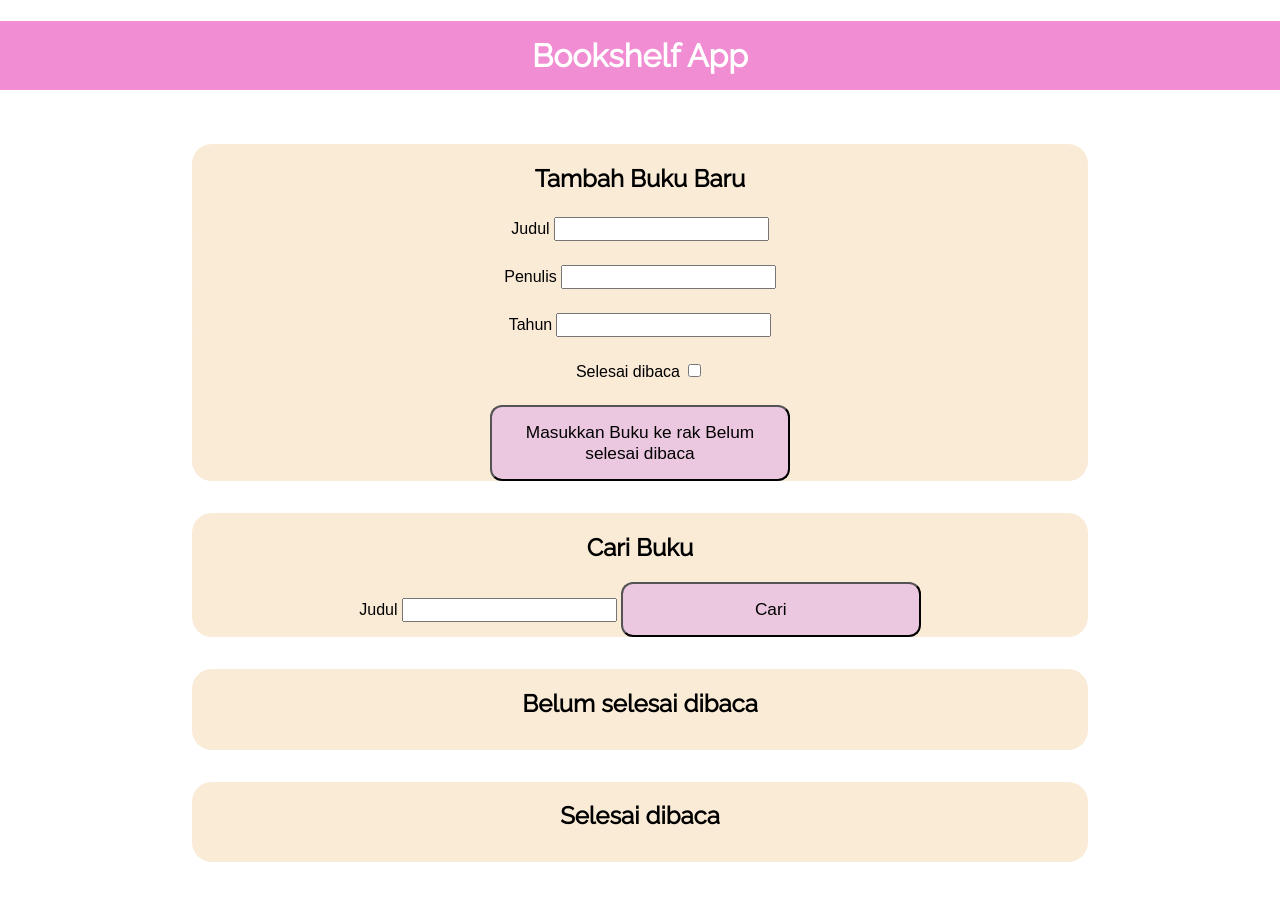
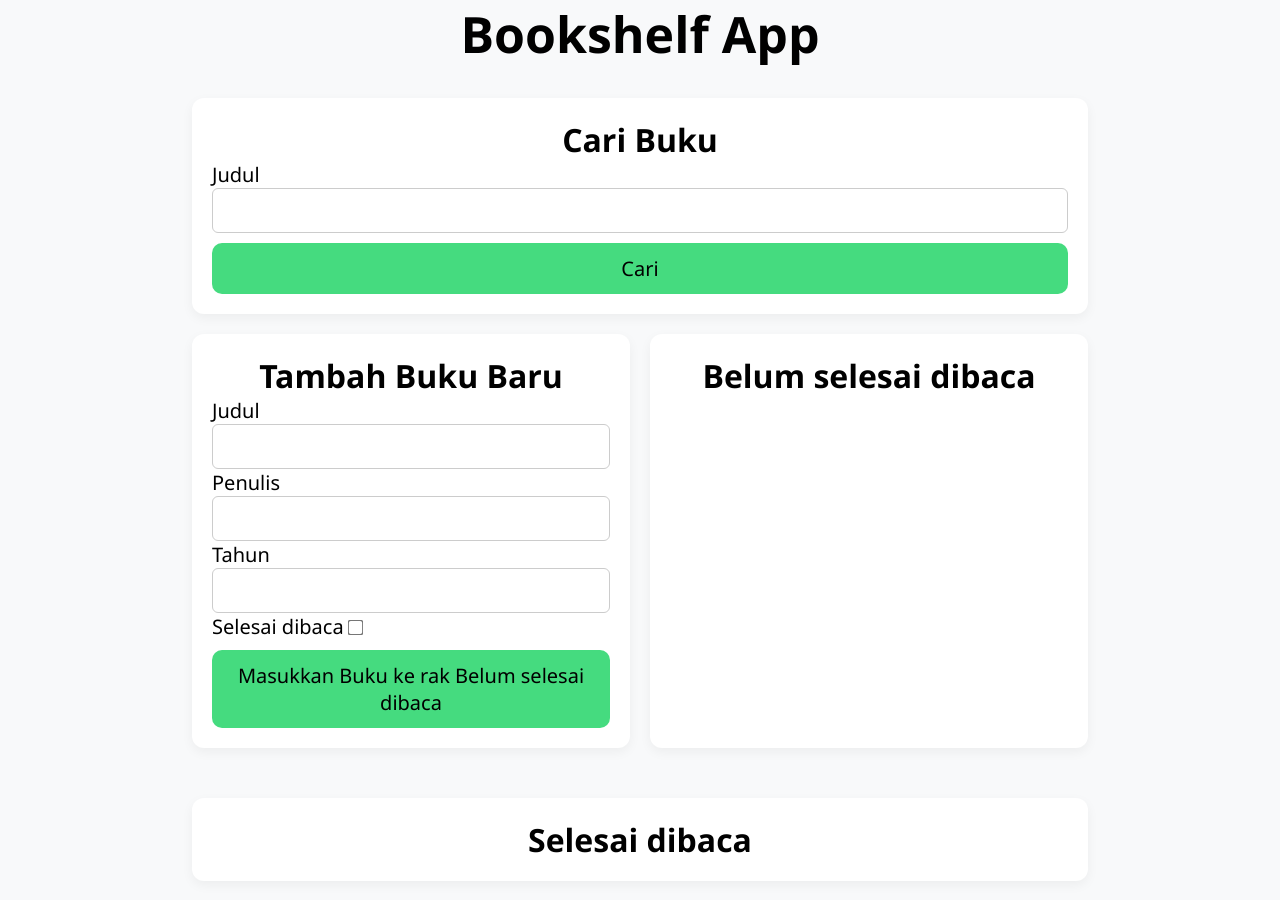
Before and after one commit to Afra-Nafilatul-Husna/bookshelf-app, a plain HTML site: page index.html in a window 1280 px wide. Before the commit the page ends 862 px from the top, so only its background shows below. Drawn offline with Linux system fonts and the light colour scheme.

Commit message:
hapus fitur edit dan update tampilan

```diff
--- a/index.html
+++ b/index.html
@@ -5,6 +5,7 @@
     <meta name="viewport" content="width=device-width, initial-scale=1.0" />
     <title>Bookshelf App</title>
     <link rel="stylesheet" href="style.css">
+
   </head>
   <body>
     <header>
@@ -13,7 +14,23 @@
 
 <main>
 
-      <section>
+  <!-- Section Cari Buku -->
+  <section class="search-section">
+    <div>
+      <h2>Cari Buku</h2>
+      <form id="searchBook" data-testid="searchBookForm">
+        <label for="searchBookTitle">Judul</label>
+        <input id="searchBookTitle" type="text" data-testid="searchBookFormTitleInput" />
+        <button id="searchSubmit" type="submit" data-testid="searchBookFormSubmitButton">Cari</button>
+      </form>
+    </div>
+  </section>
+
+  <!-- 2 Kolom: Tambah Buku & Belum selesai dibaca -->
+  <div class="two-column">
+
+    <!-- Section Tambah Buku -->
+    <section class="form-section">
       <div>
         <h2>Tambah Buku Baru</h2>
         <form id="bookForm" data-testid="bookForm">
@@ -31,11 +48,7 @@
           </div>
           <div>
             <label for="bookFormIsComplete">Selesai dibaca</label>
-            <input
-              id="bookFormIsComplete"
-              type="checkbox"
-              data-testid="bookFormIsCompleteCheckbox"
-            />
+            <input id="bookFormIsComplete" type="checkbox" data-testid="bookFormIsCompleteCheckbox" />
           </div>
           <button id="bookFormSubmit" type="submit" data-testid="bookFormSubmitButton">
             Masukkan Buku ke rak <span>Belum selesai dibaca</span>
@@ -44,64 +57,44 @@
       </div>
     </section>
 
-      <section>
-        <div>
-          <h2>Cari Buku</h2>
-        <form id="searchBook" data-testid="searchBookForm">
-          <label for="searchBookTitle">Judul</label>
-          <input id="searchBookTitle" type="text" data-testid="searchBookFormTitleInput" />
-          <button id="searchSubmit" type="submit" data-testid="searchBookFormSubmitButton">
-            Cari
-          </button>
-        </form>
-        </div>
-      </section>
-
-      <section >
+    <!-- Section Belum Selesai Dibaca -->
+    <section class="incomplete-section">
       <div>
         <h2>Belum selesai dibaca</h2>
-
-        <div id="incompleteBookList" data-testid="incompleteBookList" >
-          <!--
-            Ini adalah struktur HTML untuk masing-masing buku.
-            Pastikan susunan elemen beserta atribut data-testid menyesuaikan seperti contoh ini.
-          -->
-          <div data-bookid="123123123" data-testid="bookItem" >
-            <h3 data-testid="bookItemTitle">Judul Buku 1</h3>
-            <p data-testid="bookItemAuthor">Penulis: Penulis Buku 1 </p>
-            <p data-testid="bookItemYear">Tahun: 2030</p>
+        <div id="incompleteBookList" data-testid="incompleteBookList">
+          <div data-bookid="123123123" data-testid="bookItem">
+            <h3 data-testid="bookItemTitle">Judul:</h3>
+            <p data-testid="bookItemAuthor">Penulis:</p>
+            <p data-testid="bookItemYear">Tahun:</p>
             <div>
-              <button id="btnSelesaiBaca" data-testid="bookItemIsCompleteButton">Selesai dibaca</button>
-              <button    id="'btnHapusBuku" data-testid="bookItemDeleteButton">Hapus Buku</button>
-              <button   id="btnEditBuku" data-testid="bookItemEditButton">Edit Buku</button>
+              <button  id="btnSelesaiBaca" data-testid="bookItemIsCompleteButton">Selesai dibaca</button>
+              <button  id="'btnHapusBuku" data-testid="bookItemDeleteButton">Hapus Buku</button>
             </div>
           </div>
         </div>
       </div>
     </section>
 
-      <section>
+  </div>
+
+  <!-- Section Selesai Dibaca -->
+  <section class="complete-section">
     <div>
       <h2>Selesai dibaca</h2>
-
       <div id="completeBookList" data-testid="completeBookList">
-          <!--
-            Ini adalah struktur HTML untuk masing-masing buku.
-            Pastikan susunan elemen beserta atribut data-testid menyesuaikan seperti contoh ini.
-          -->
         <div data-bookid="456456456" data-testid="bookItem">
-            <h3 data-testid="bookItemTitle">Judul Buku 2</h3>
-            <p data-testid="bookItemAuthor">Penulis: Penulis Buku 2</p>
-            <p data-testid="bookItemYear">Tahun: 2030</p>
+          <h3 data-testid="bookItemTitle">Judul:</h3>
+          <p data-testid="bookItemAuthor">Penulis:</p>
+          <p data-testid="bookItemYear">Tahun:</p>
           <div>
             <button data-testid="bookItemIsCompleteButton">Selesai dibaca</button>
             <button data-testid="bookItemDeleteButton">Hapus Buku</button>
-              <button data-testid="bookItemEditButton">Edit Buku</button>
           </div>
         </div>
       </div>
     </div>
   </section>
+
 </main>
 
     <script defer src="main.js"></script>
--- a/main.js
+++ b/main.js
@@ -87,15 +87,15 @@ function buatBukuElement(identitasBuku) {
     // Membuat elemen untuk title, author, dan year
     const elementtitle = document.createElement('h3');
     elementtitle.setAttribute('data-testid', 'bookItemTitle')
-    elementtitle.innerText = `title: ${identitasBuku.title}`;
+    elementtitle.innerText = `Judul: ${identitasBuku.title}`;
 
     const elementauthor = document.createElement('p');
     elementauthor.setAttribute('data-testid', 'bookItemAuthor')
-    elementauthor.innerText = `author: ${identitasBuku.author}`;
+    elementauthor.innerText = `Penulis: ${identitasBuku.author}`;
 
     const elementyear = document.createElement('p');
     elementyear.setAttribute('data-testid', 'bookItemYear')
-    elementyear.innerText = `year: ${identitasBuku.year}`;
+    elementyear.innerText = `Tahun: ${identitasBuku.year}`;
 
 
         // Membuat tombol SELESAI baca
@@ -128,7 +128,7 @@ function buatBukuElement(identitasBuku) {
 
     // Membuat tombol EDIT buku
     const buttonEditBuku = document.createElement('button');
-    buttonEditBuku.innerText = 'Edit Buku';
+    // buttonEditBuku.innerText = 'Edit Buku';
     buttonEditBuku.setAttribute('id', 'btnEditBuku');
     buttonEditBuku.setAttribute('data-testid', 'bookItemEditButton');
     buttonEditBuku.addEventListener('click', function () {
@@ -138,7 +138,7 @@ function buatBukuElement(identitasBuku) {
 
     // Menempatkan tombol-tombol ke dalam satu container tombol
     const buttonContainer = document.createElement('div');
-    buttonContainer.append(buttonSelesaiBaca, buttonHapusBuku, buttonEditBuku);
+    buttonContainer.append(buttonSelesaiBaca, buttonHapusBuku);
 
     // Membuat container utama untuk buku
     const container = document.createElement('div');
--- a/style.css
+++ b/style.css
@@ -2,53 +2,104 @@
 
 * {
     box-sizing: border-box;
-}
-
-html, body {
-    font-family: Raleway, sans-serif;
     margin: 0;
     padding: 0;
+    font-family: 'Segoe UI', sans-serif;
+    font-size: 20px;
+}
+body {
+    background-color: #f8f9fa;
     box-sizing: border-box;
 }
-header > h1 {
-    background: #f18ed3;
-    padding: 16px;
-    color: white;
+header  h1 {
+    text-align: center;
+    margin-bottom: 30px;
+    font-size: 2.5rem;
+}
+h2{
+    font-size: 1.6rem;
     text-align: center;
 }
-section{
-    display: flex;
-    flex-direction: column;
-    margin-inline: 15%;
-    text-align: center;
+input[type="text"],
+input[type="number"] {
+  width: 100%;
+  padding: 8px 12px;
+  border: 1px solid #ccc;
+  border-radius: 6px;
 }
-section div{
-    margin-top: 2rem;
-    border-radius: 20px;
-    background-color: antiquewhite;
-}
-#bookForm, #searchBook{
-    display: flex;
-    display: block;
-}
-#bookForm div{
-    margin-block: 1.5rem;
-}
-input{
-    font-size: 16px;
+input[type="checkbox"] {
+  transform: scale(1.2);
+  margin-top: 5px;
 }
 button{
-    padding: 15px;
+    padding: 15px 10px;
     border-radius: 12px;
-    background-color: #ebc7e0;
+    background: #45db7f;
     width: 300px;
     font-size: 1.08rem;
+    border: none;
 }
 button:hover{
-    background-color: white;
-    color: #000000;
-    border-color: #f18ed3;
+    background-color: rgb(128, 144, 233);
+    cursor: pointer;
+    transition: background 0.2s ease-in;
 }
-label{
-    font-family: Arial, Helvetica, sans-serif;
+[data-testid="bookItem"] {
+  background-color: #f9f2f9;
+  border: 1px solid #ddd;
+  border-radius: 12px;
+  padding: 16px;
+  margin-bottom: 20px;
 }
+#searchSubmit, #bookFormSubmit, #btnSelesaiBaca, #btnHapusBuku, #btnEditBuku  {
+    width: 100%;
+    padding: 12px;
+    border-radius: 10px;
+    font-size: 1rem;
+    margin-top: 10px;
+    border: none;
+    transition: background 0.3s;
+    cursor: pointer;
+}
+/* 2 Kolom sejajar */
+.two-column {
+  display: flex;
+  gap: 20px;
+  margin: 20px 15%;
+  flex-wrap: wrap;
+}
+.two-column section {
+  flex: 1;
+  min-width: 300px;
+}
+/* Supaya section di atas (Cari Buku) dan bawah (Selesai dibaca) tetap full */
+.search-section,
+.complete-section {
+  margin: 20px 15%;
+}
+section {
+  padding: 20px;
+  border-radius: 12px;
+  background-color: #ffffff;
+  box-shadow: 0 4px 12px rgba(0,0,0,0.05);
+  margin-bottom: 30px;
+}
+.button-selesaiBaca{
+    margin-right: 12px;
+}
+/* Responsive */
+@media (max-width: 768px) {
+  input[type="text"],
+  input[type="number"] {
+    font-size: 1rem;
+  }
+
+  button {
+    width: 100%;
+    margin-bottom: 10px;
+  }
+
+  form > div {
+    margin-bottom: 20px;
+  }
+}
```
Lines whose indentation alone changed are shown as unchanged.
